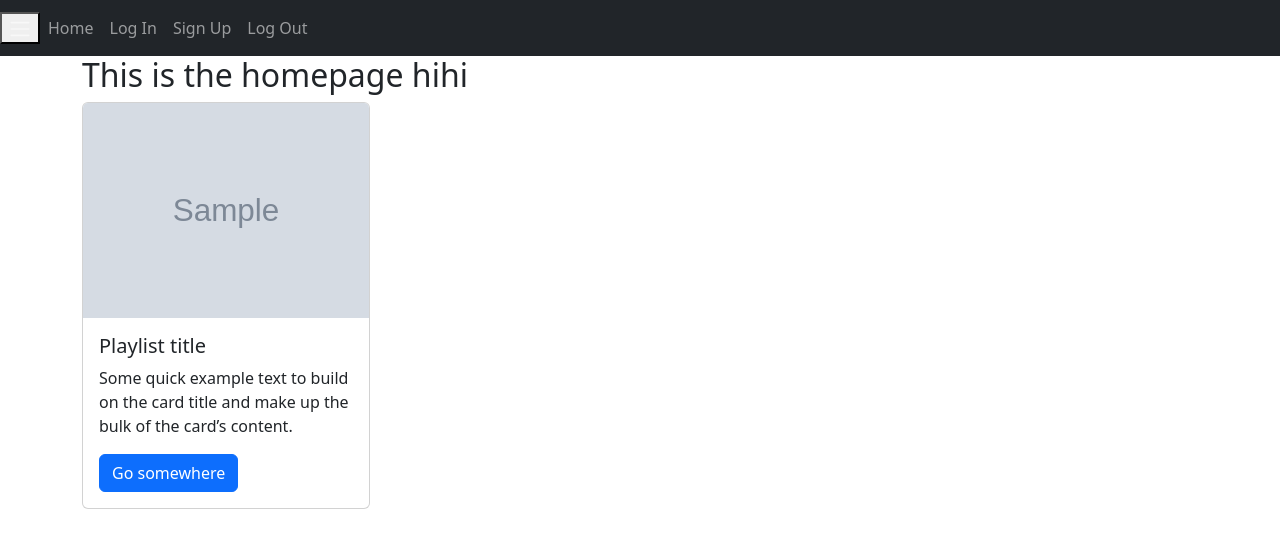
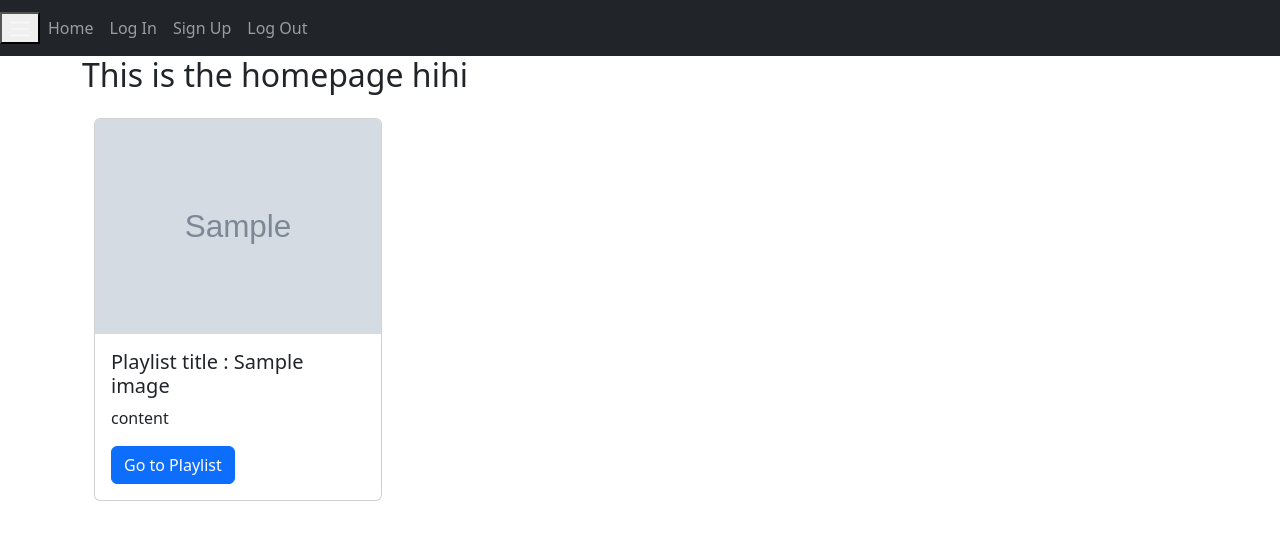
Before and after one commit to KhanhPhantxwes/Spotify-Music-Analytics-Recommendation-Web-App, a Python web app: template website/templates/home.html in a window 1280 px wide. Shown: the top 548 px of the page. Run offline with Jinja, Linux system fonts and the light colour scheme; the template is opened without the code that fills it: most values are stand-ins (such as "Sample title", 1, 10 or a date in 2020); grey boxes marked "Sample" are stand-in pictures.

Commit message:
i got playlist title and name working

```diff
--- a/website/auth.py
+++ b/website/auth.py
@@ -1,5 +1,5 @@
 from datetime import datetime, timezone
-from .get_pl_img import Get_playlist_img
+from .get_pl_img import Get_playlist_display
 from zoneinfo import ZoneInfo
 from flask import Blueprint,render_template, request,flash,redirect, session, url_for
 from .model import User
@@ -72,7 +72,7 @@ def callback():
         db.session.commit()
         Get_currentuser_playlist(access_token, user)
         Get_pl_item(access_token,user)
-        img = Get_playlist_img(access_token,user)
+        img = Get_playlist_display(access_token,user)
         print(img)
 
     else:
@@ -81,6 +81,8 @@ def callback():
         db.session.commit()
         Get_currentuser_playlist(access_token, new_user)
         Get_pl_item(access_token,new_user)
+        img = Get_playlist_display(access_token,user)
+        print(img)
 
 
     #print(Get_currentuser_playlist(access_token, user))
--- a/website/templates/home.html
+++ b/website/templates/home.html
@@ -1,17 +1,28 @@
 {% extends "base.html" %}{% block title %}Home{% endblock %}
 {% block content %}
         <h2>This is the homepage hihi</h2>
+        <div class="container mt-4">
+                <div class="row justify-content-start">
 
-        {% for img in images %}
+        {% for img, name in images %}
+        <div class="col-md-5 me-4 mb-4">
         <div class = "card" style = "width: 18rem;">
 
                 <img src = {{img}} class = " card-img-top" alt = "Playlist image">
                 <div class = "card-body">
-                        <h5>Playlist title</h5>
-                        <p class="card-text">Some quick example text to build on the card title and make up the bulk of the card’s content.</p>
-                        <a href="#" class="btn btn-primary">Go somewhere</a>
+                        <h5>Playlist title  : {{name}}</h5>
+                        <p class="card-text">content</p>
+                        <a href="#" class="btn btn-primary">Go to Playlist</a>
                 </div>
         </div>
+        </div>
+
+
         {% endfor %}
 
+                </div>
+
+        </div>
+
+
         {% endblock%}
```
Also changed, not shown: website/get_pl_img.py (+4 -4 lines), instance/database.db.
